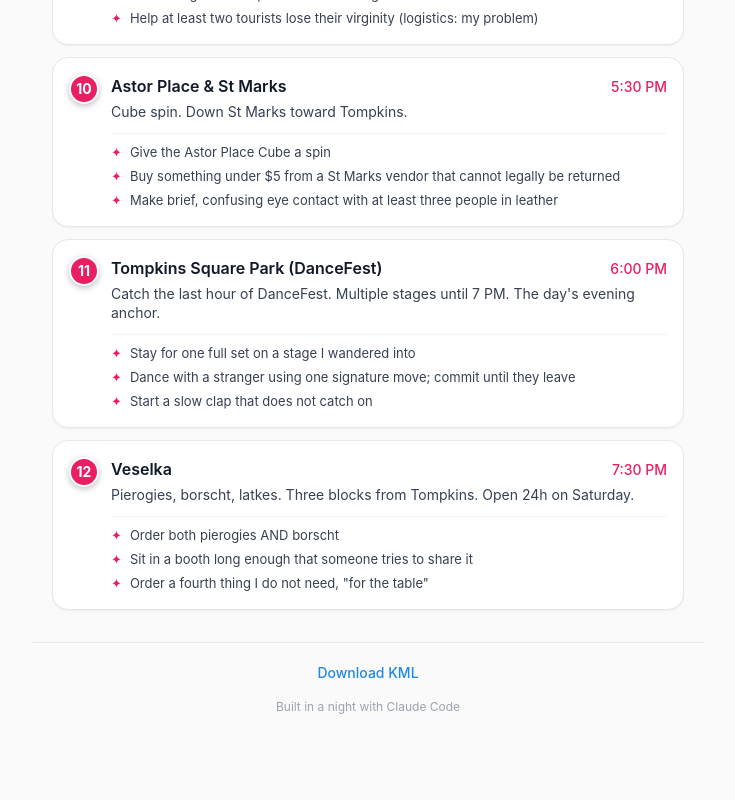
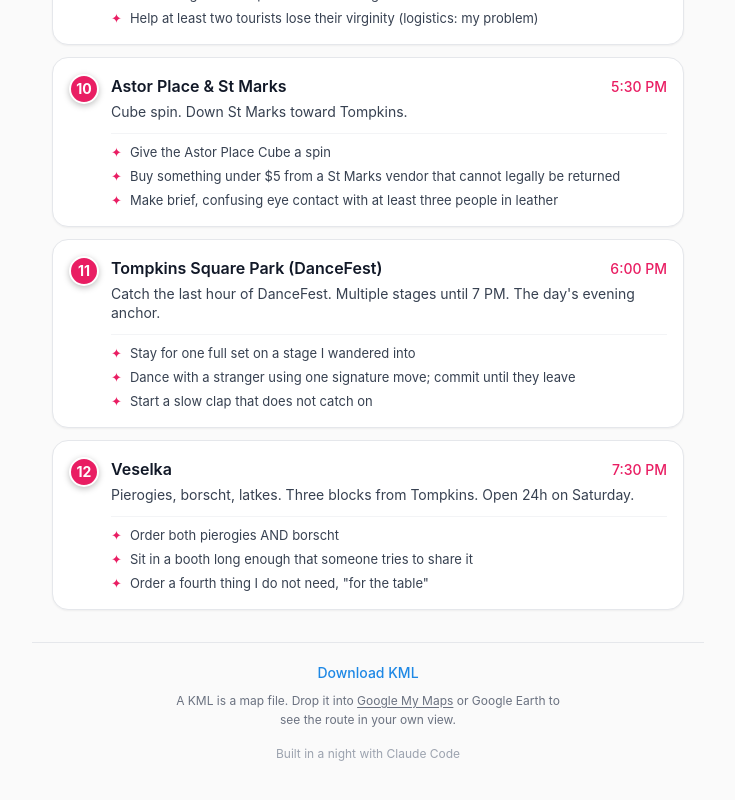
Before and after one commit to joshuamtm/where-is-joshua, a React (Vite) app: page / in a window 1280 px wide. Shown: the part 2737-3537 px from the top of the page, without its empty margins (272-1007 px from the left). Before the commit the page ends 3492 px from the top, so only its background shows below. Built offline with nearby package versions, Linux system fonts and the light colour scheme.

Commit message:
feat: explain what a KML is below the download link
One-line plain-language description for friends who don't know
the file format. Links 'Google My Maps' so people can land
directly there.

```diff
--- a/src/components/Footer.tsx
+++ b/src/components/Footer.tsx
@@ -22,6 +22,18 @@
           Download KML
         </a>
       </div>
+      <p className="mx-auto mt-2 max-w-sm text-xs leading-relaxed text-gray-500">
+        A KML is a map file. Drop it into{" "}
+        <a
+          href="https://mymaps.google.com/"
+          target="_blank"
+          rel="noopener noreferrer"
+          className="underline underline-offset-2 hover:text-cta"
+        >
+          Google My Maps
+        </a>{" "}
+        or Google Earth to see the route in your own view.
+      </p>
       <p className="mt-4 text-xs text-gray-400">Built in a night with Claude Code</p>
     </footer>
   );
```
